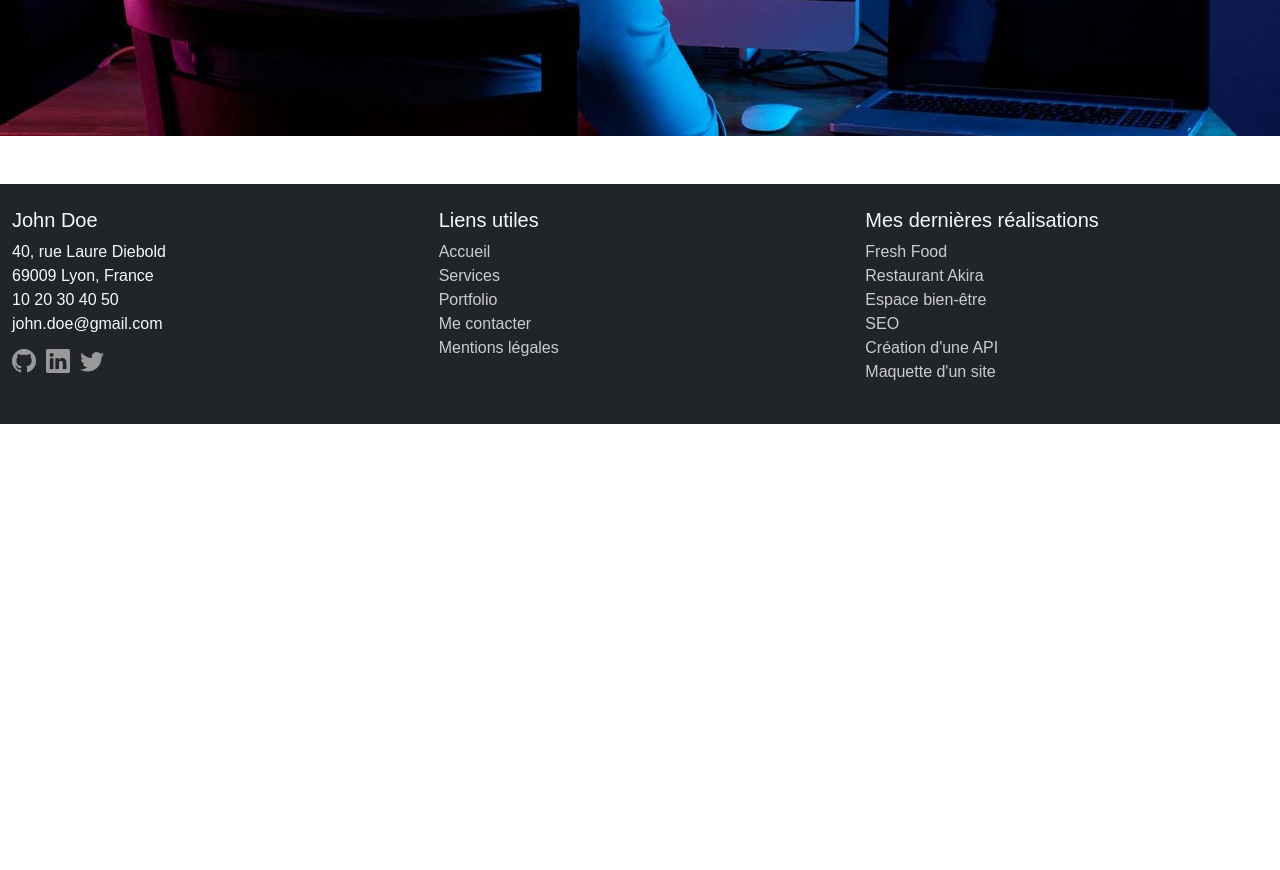
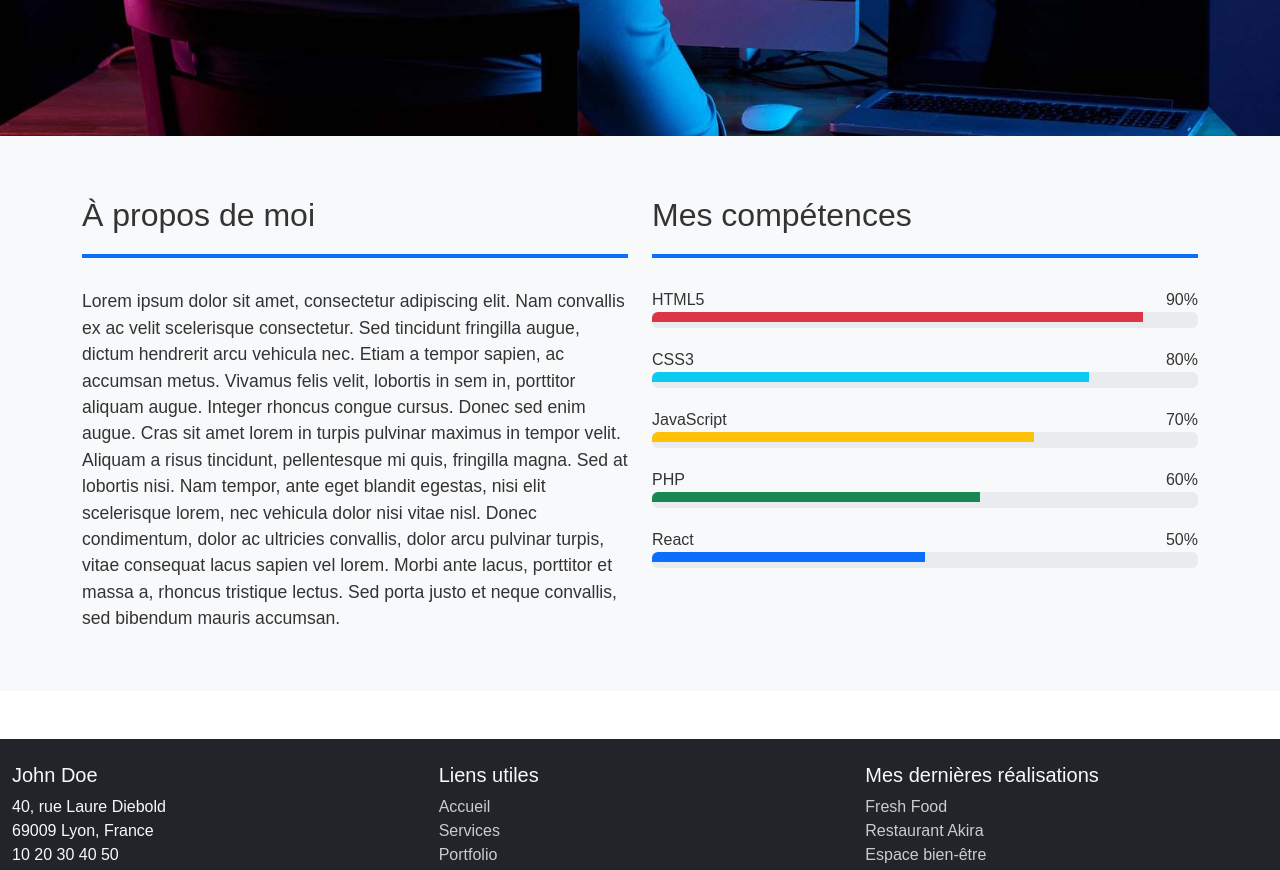
Before and after one commit to Diva-X/portofolio, a React (Create React App) app: page / in a window 1280 px wide. Shown: the part 720-1590 px from the top of the page. Before the commit the page ends 1144 px from the top, so only its background shows below. Built offline with nearby package versions, Linux system fonts and the light colour scheme.

Commit message:
Mise en page du texte et des compétences avec les barres, mais pas l'image

```diff
--- /dev/null
+++ b/src/components/About/About.jsx
@@ -0,0 +1,84 @@
+import React from 'react';
+import './About.scss';
+
+function About() {
+  return (
+    <section className="about-section">
+      <div className="container">
+        <div className="row">
+
+          {/* Colonne À propos */}
+          <div className="col-12 col-md-6 mb-4 mb-md-0">
+            <h2>À propos de moi</h2>
+            <div className="col-divider"></div>
+            <p>
+              Lorem ipsum dolor sit amet, consectetur adipiscing elit. Nam convallis ex ac velit scelerisque consectetur.
+              Sed tincidunt fringilla augue, dictum hendrerit arcu vehicula nec.
+              Etiam a tempor sapien, ac accumsan metus. Vivamus felis velit, lobortis in sem in, porttitor aliquam augue.
+              Integer rhoncus congue cursus. Donec sed enim augue. Cras sit amet lorem in turpis pulvinar maximus in tempor velit.
+              Aliquam a risus tincidunt, pellentesque mi quis, fringilla magna. Sed at lobortis nisi.
+              Nam tempor, ante eget blandit egestas, nisi elit scelerisque lorem, nec vehicula dolor nisi vitae nisl.
+              Donec condimentum, dolor ac ultricies convallis, dolor arcu pulvinar turpis, vitae consequat lacus sapien vel lorem.
+              Morbi ante lacus, porttitor et massa a, rhoncus tristique lectus.
+              Sed porta justo et neque convallis, sed bibendum mauris accumsan.
+            </p>
+          </div>
+
+          {/* Colonne Compétences */}
+          <div className="col-12 col-md-6">
+            <h2>Mes compétences</h2>
+            <div className="col-divider"></div>
+
+            <div className="skill mt-3">
+              <div className="d-flex justify-content-between">
+                <span>HTML5</span><span>90%</span>
+              </div>
+              <div className="progress">
+                <div className="progress-bar bg-danger" style={{ width: '90%' }}></div>
+              </div>
+            </div>
+
+            <div className="skill mt-3">
+              <div className="d-flex justify-content-between">
+                <span>CSS3</span><span>80%</span>
+              </div>
+              <div className="progress">
+                <div className="progress-bar bg-info" style={{ width: '80%' }}></div>
+              </div>
+            </div>
+
+            <div className="skill mt-3">
+              <div className="d-flex justify-content-between">
+                <span>JavaScript</span><span>70%</span>
+              </div>
+              <div className="progress">
+                <div className="progress-bar bg-warning" style={{ width: '70%' }}></div>
+              </div>
+            </div>
+
+            <div className="skill mt-3">
+              <div className="d-flex justify-content-between">
+                <span>PHP</span><span>60%</span>
+              </div>
+              <div className="progress">
+                <div className="progress-bar bg-success" style={{ width: '60%' }}></div>
+              </div>
+            </div>
+
+            <div className="skill mt-3">
+              <div className="d-flex justify-content-between">
+                <span>React</span><span>50%</span>
+              </div>
+              <div className="progress">
+                <div className="progress-bar bg-primary" style={{ width: '50%' }}></div>
+              </div>
+            </div>
+          </div>
+
+        </div>
+      </div>
+    </section>
+  );
+}
+
+export default About;
--- /dev/null
+++ b/src/components/About/About.scss
@@ -0,0 +1,61 @@
+.about-section {
+  padding: 80px 20px;
+  background-color: #f8f9fa;
+  color: #333;
+
+  h2, p, .skills-list {
+    text-align: left; // Aligne à gauche dans chaque colonne
+  }
+
+  h2 {
+    margin-bottom: 20px;
+  }
+
+  p {
+    font-size: 1.1rem;
+    margin-bottom: 0;
+  }
+
+  .skills-list {
+    list-style: none;
+    padding: 0;
+    font-size: 1.1rem;
+
+    li {
+      margin-bottom: 10px;
+      position: relative;
+      padding-left: 20px;
+
+      &::before {
+        content: '✔';
+        position: absolute;
+        left: 0;
+        color: #dc3545;
+      }
+    }
+  }
+}
+/*barre bleue*/
+.about-section {
+  padding: 60px 0;
+}
+
+.col-divider {
+  height: 4px;
+  width: 100%;
+  background-color: #0d6efd;
+  margin: 10px 0 30px 0;
+}
+
+.skill {
+  margin-bottom: 20px;
+}
+
+.progress {
+  height: 10px;
+  background-color: #e9ecef;
+}
+
+.progress-bar {
+  height: 10px;
+}
--- a/src/pages/Home/Home.jsx
+++ b/src/pages/Home/Home.jsx
@@ -1,11 +1,12 @@
-// src/pages/Home/Home.jsx
 import React from 'react';
 import Hero from '../../components/Hero/Hero';
+import About from '../../components/About/About';
 
 function Home() {
   return (
     <>
       <Hero />
+      <About />
     </>
   );
 }
```
